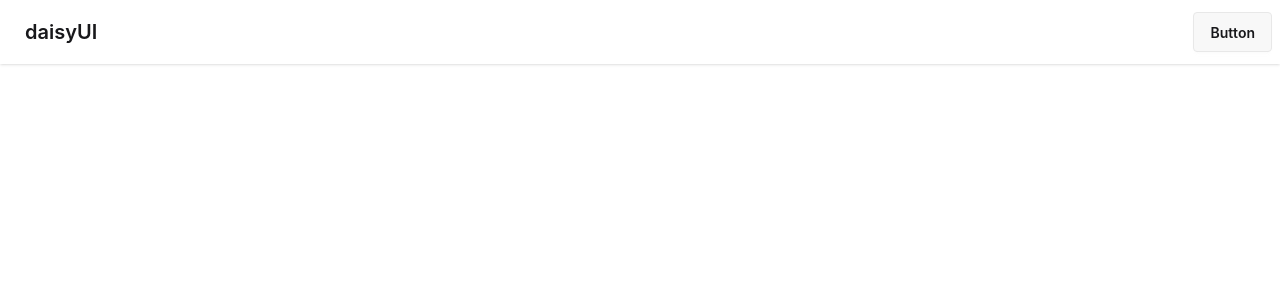
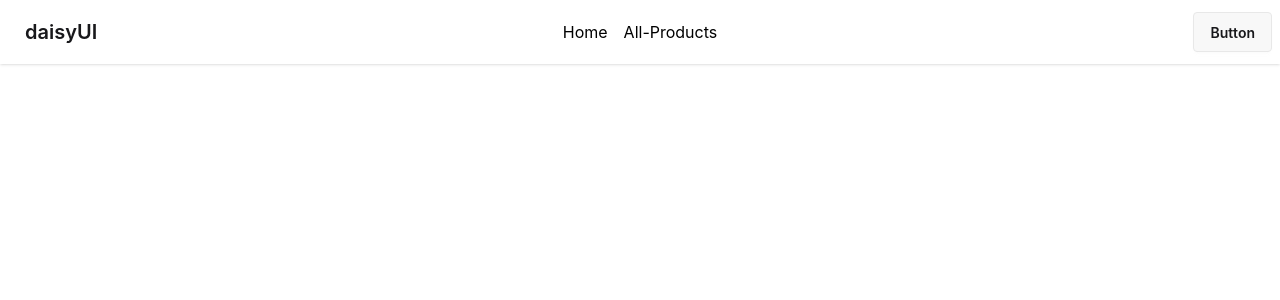
Before and after one commit to mdhafizulislam2004/MongoDB_3, a React (Vite) app in the folder My_App/: page / in a window 1280 px wide. Shown: the top 300 px of the page. Built offline with nearby package versions, Linux system fonts and the light colour scheme.

Commit message:
firebase Section add,context section add

```diff
--- a/My_App/package.json
+++ b/My_App/package.json
@@ -11,6 +11,7 @@
   },
   "dependencies": {
     "@tailwindcss/vite": "^4.3.3",
+    "firebase": "^12.19.0",
     "react": "^19.2.8",
     "react-dom": "^19.2.8",
     "react-router": "^8.4.0",
--- a/My_App/src/Components/Navbar.jsx
+++ b/My_App/src/Components/Navbar.jsx
@@ -2,8 +2,8 @@ import { NavLink } from "react-router";
 
 const Navbar = () => {
     const links=<>
-    <li className="p-2"><NavLink className={({isActive})=>isActive?"text-red-400":"text-white"} to="/home">Home</NavLink></li>
-    <li className="p-2"><NavLink className={({isActive})=>isActive?"text-red-400":"text-white"} to="/allproducts">All-Products</NavLink></li>
+    <li className="p-2"><NavLink className={({isActive})=>isActive?"text-red-400":"text-black"} to="/home">Home</NavLink></li>
+    <li className="p-2"><NavLink className={({isActive})=>isActive?"text-red-400":"text-black"} to="/allproducts">All-Products</NavLink></li>
     </>
     return (
        <div className="navbar bg-base-100 shadow-sm">
--- /dev/null
+++ b/My_App/src/Context/AuthContext.jsx
@@ -0,0 +1,3 @@
+import { createContext } from "react";
+
+export const AuthContext = createContext()
--- /dev/null
+++ b/My_App/src/Firebase.config.js
@@ -0,0 +1,20 @@
+// Import the functions you need from the SDKs you need
+import { initializeApp } from "firebase/app";
+import { getAuth } from "firebase/auth";
+// TODO: Add SDKs for Firebase products that you want to use
+// https://firebase.google.com/docs/web/setup#available-libraries
+
+// Your web app's Firebase configuration
+const firebaseConfig = {
+  apiKey: "AIzaSyDd0qTYW0a7HaLVnGp26fVqRFfoFAkwLfk",
+  authDomain: "database-project-1-8478d.firebaseapp.com",
+  projectId: "database-project-1-8478d",
+  storageBucket: "database-project-1-8478d.firebasestorage.app",
+  messagingSenderId: "951198524961",
+  appId: "1:951198524961:web:db9e19c08e91f7cd536560"
+};
+
+// Initialize Firebase
+const app = initializeApp(firebaseConfig);
+// Initialize Firebase Authentication and get a reference to the service
+export const auth = getAuth(app);
--- a/My_App/src/index.css
+++ b/My_App/src/index.css
@@ -1,6 +1,6 @@
 @import "tailwindcss";
 @plugin "daisyui" {
-  /* themes: light --default */
+  themes: light --default
 }
 @plugin "daisyui/theme" {
   name: "light";
```
Also changed, not shown: 1 other file (tests, documents, lock files or other folders).
